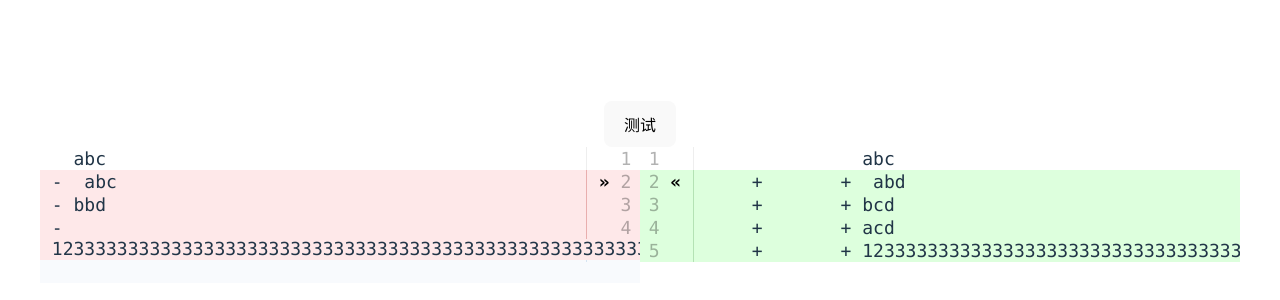
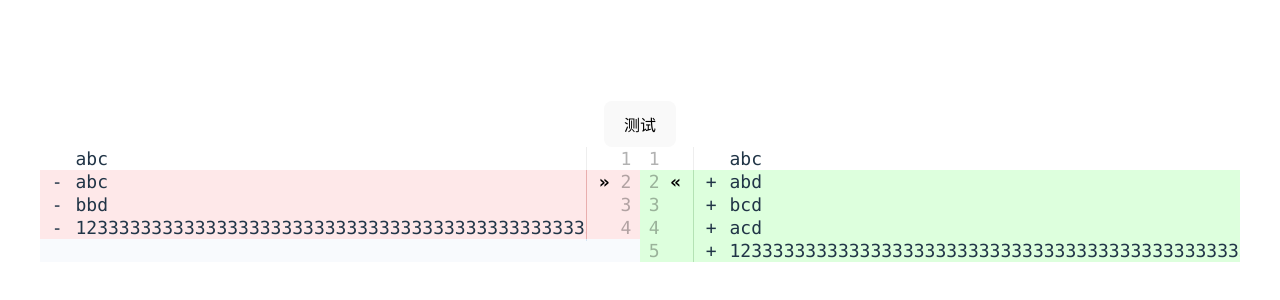
Before and after one commit to feiya1314/vue3-code-diff-merge, a Vue app: page / in a window 1280 px wide. Shown: the part 76-376 px from the top of the page. Built offline with nearby package versions, Linux system fonts and the light colour scheme.

Commit message:
优化对比列显示和可编辑及选中

```diff
--- a/src/components/code-diff-merge/SideBySideLine.vue
+++ b/src/components/code-diff-merge/SideBySideLine.vue
@@ -2,105 +2,78 @@
   <tr v-for="(n, index) in groupSize">
 
     <!-- -------------------- 右侧 文本列行号 开始------------------------>
-    <td v-if="position == 'right' && groupLines[index].status == LineStatus.ADD" class="line-num-right line-num line-add">
+    <td contenteditable="false" v-if="position == 'right' && groupLines[index].status == LineStatus.ADD" class="line-num-right line-num line-add">
       {{ groupLines[index].index }}
       <span v-if="index == 0" @click="$emit('merge-lines', 'right', groupIndex)"> <b style="color: #000000;">«&nbsp;</b></span>
       <span v-if="index > 0"> &nbsp;&nbsp; </span>
     </td>
 
-    <td v-if="position == 'right' && groupLines[index].status == LineStatus.EMPTY" class="line-num-right line-num line-empty" />
+    <td contenteditable="false" v-if="position == 'right' && groupLines[index].status == LineStatus.EMPTY" class="line-num-right line-num line-empty" />
 
-    <td v-if="position == 'right' && groupLines[index].status == LineStatus.NORMAL" class="line-num-right line-num line-normal">
+    <td contenteditable="false" v-if="position == 'right' && groupLines[index].status == LineStatus.NORMAL" class="line-num-right line-num line-normal">
       {{ groupLines[index].index }}
       &nbsp;&nbsp;
     </td>
     <!-- -------------------- 右侧 文本列行号 结束------------------------>
 
-    <!-- -------------------- 文本列处理 开始------------------------>
-    <!-- <td v-if="position == 'right'" class="change-symbol">
-      <div class="line-value-wapper change-symbol-right">
-        <span class="line-prefix line-add" v-if="groupLines[index].status == LineStatus.ADD">&nbsp;+&nbsp;</span>
-        <span class="line-prefix line-del" v-if="groupLines[index].status == LineStatus.REMOVED">&nbsp;-&nbsp;</span>
-        <span class="line-prefix line-empty" v-if="groupLines[index].status == LineStatus.EMPTY">&nbsp;&nbsp;&nbsp;</span>
-        <span class="line-prefix line-normal" v-if="groupLines[index].status == LineStatus.NORMAL">&nbsp;&nbsp;&nbsp;</span>
-      </div>
-    </td> -->
-    <td v-if="groupLines[index].status == LineStatus.ADD && position == 'right'" class="change-symbol line-prefix line-add">
-      <div class="line-value-wapper change-symbol-right">
+    <!-- 添加行diff状态符号 + 或者 — -->
+    <td contenteditable="false" v-if="groupLines[index].status == LineStatus.ADD" class="change-symbol line-prefix line-add">
+      <div :class="position == 'right' ? 'change-symbol-right' : 'change-symbol-left'">
         <span class="line-prefix line-add" v-if="groupLines[index].status == LineStatus.ADD">&nbsp;+&nbsp;</span>
       </div>
     </td>
-    <td v-if="groupLines[index].status == LineStatus.REMOVED && position == 'right'" class="change-symbol line-prefix line-del">
-      <div class="line-value-wapper change-symbol-right">
+    <td contenteditable="false" v-if="groupLines[index].status == LineStatus.REMOVED" class="change-symbol line-prefix line-del">
+      <div :class="position == 'right' ? 'change-symbol-right' : 'change-symbol-left'">
         <span class="line-prefix line-del">&nbsp;-&nbsp;</span>
       </div>
     </td>
-    <td v-if="groupLines[index].status == LineStatus.EMPTY && position == 'right'" class="change-symbol line-prefix line-empty">
-      <div class="line-value-wapper change-symbol-right">
+    <td contenteditable="false" v-if="groupLines[index].status == LineStatus.EMPTY" class="change-symbol line-prefix line-empty">
+      <div :class="position == 'right' ? 'change-symbol-right' : 'change-symbol-left'">
         <span class="line-prefix line-empty">&nbsp;&nbsp;&nbsp;</span>
       </div>
     </td>
-    <td v-if="groupLines[index].status == LineStatus.NORMAL && position == 'right'" class="change-symbol line-prefix line-normal">
-      <div class="line-value-wapper change-symbol-right">
+    <td contenteditable="false" v-if="groupLines[index].status == LineStatus.NORMAL" class="change-symbol line-prefix line-normal">
+      <div :class="position == 'right' ? 'change-symbol-right' : 'change-symbol-left'">
         <span class="line-prefix line-normal">&nbsp;&nbsp;&nbsp;</span>
       </div>
     </td>
-    <!-- <td v-if="position == 'left'" class="change-symbol">
-      <div class="line-value-wapper change-symbol-left">
-        <span class="line-prefix line-add" v-if="groupLines[index].status == LineStatus.ADD">&nbsp;+&nbsp;</span>
-        <span class="line-prefix line-del" v-if="groupLines[index].status == LineStatus.REMOVED">&nbsp;-&nbsp;</span>
-        <span class="line-prefix line-empty" v-if="groupLines[index].status == LineStatus.EMPTY">&nbsp;&nbsp;&nbsp;</span>
-        <span class="line-prefix line-normal" v-if="groupLines[index].status == LineStatus.NORMAL">&nbsp;&nbsp;&nbsp;</span>
-      </div>
-    </td> -->
+
+    <!-- -----------------------  文本列填充实际值 开始 -------------------------------------------------- -->
     <td v-if="groupLines[index].status == LineStatus.REMOVED" class="line-value line-del">
-      <div class="line-value-wapper">
-        <span v-if="position == 'right'" class="line-prefix">&nbsp;&nbsp;&nbsp;&nbsp;&nbsp;&nbsp;</span>
-        <span class="line-prefix">&nbsp;-&nbsp;</span>
+      <div class="line-value-wapper" :class="position == 'right' ? 'line-value-wapper-right' : 'line-value-wapper-left'">
         <span class="line-ctn">{{ groupLines[index].value }}</span>
-        <span v-if="position == 'left'" class="line-prefix">&nbsp;&nbsp;&nbsp;&nbsp;&nbsp;&nbsp;</span>
-        <span v-if="position == 'right'" class="line-prefix">&nbsp;</span>
       </div>
     </td>
 
     <td v-if="groupLines[index].status == LineStatus.ADD" class="line-value line-add">
-      <div class="line-value-wapper">
-        <span v-if="position == 'right'" class="line-prefix">&nbsp;&nbsp;&nbsp;&nbsp;&nbsp;&nbsp;</span>
-        <span class="line-prefix">+&nbsp;</span>
+      <div class="line-value-wapper" :class="position == 'right' ? 'line-value-wapper-right' : 'line-value-wapper-left'">
         <span class="line-ctn">{{ groupLines[index].value }}</span>
-        <span v-if="position == 'left'" class="line-prefix">&nbsp;&nbsp;&nbsp;&nbsp;&nbsp;&nbsp;</span>
-        <span v-if="position == 'right'" class="line-prefix">&nbsp;</span>
       </div>
     </td>
 
     <td v-if="groupLines[index].status == LineStatus.EMPTY" class="line-value line-empty">
       <div class="line-value-wapper">
-        <span class="line-prefix">&nbsp;&nbsp;&nbsp;</span>
         <span class="line-ctn"><br></span>
       </div>
     </td>
 
     <td v-if="groupLines[index].status == LineStatus.NORMAL" class="line-value line-normal">
-      <div class="line-value-wapper">
-        <span v-if="position == 'right'" class="line-prefix">&nbsp;&nbsp;&nbsp;&nbsp;&nbsp;</span>
-        <span class="line-prefix">&nbsp;&nbsp;&nbsp;</span>
+      <div class="line-value-wapper" :class="position == 'right' ? 'line-value-wapper-right' : 'line-value-wapper-left'">
         <span class="line-ctn">{{ groupLines[index].value }}</span>
-        <span v-if="position == 'left'" class="line-prefix">&nbsp;&nbsp;&nbsp;&nbsp;&nbsp;&nbsp;</span>
-        <span v-if="position == 'right'" class="line-prefix">&nbsp;</span>
       </div>
     </td>
     <!-- -------------------- 文本列处理 结束------------------------>
 
     <!-- -------------------- 左侧 文本列行号 开始------------------------>
-    <td v-if="position == 'left' && groupLines[index].status == LineStatus.REMOVED" class="line-num-left line-num line-del">
+    <td contenteditable="false" v-if="position == 'left' && groupLines[index].status == LineStatus.REMOVED" class="line-num-left line-num line-del">
       <span v-if="index == 0" @click="$emit('merge-lines', 'left', groupIndex)"> <b style="color: #000000;">&nbsp;» </b></span>
       <span v-if="index > 0"> &nbsp;&nbsp; </span>
       {{ groupLines[index].index }}
     </td>
 
-    <td v-if="position == 'left' && groupLines[index].status == LineStatus.EMPTY" class="line-num-left line-num line-empty" />
+    <td contenteditable="false" v-if="position == 'left' && groupLines[index].status == LineStatus.EMPTY" class="line-num-left line-num line-empty" />
 
-    <td v-if="position == 'left' && groupLines[index].status == LineStatus.NORMAL" class="line-num-left line-num line-normal">
+    <td contenteditable="false" v-if="position == 'left' && groupLines[index].status == LineStatus.NORMAL" class="line-num-left line-num line-normal">
       &nbsp;&nbsp;
       {{ groupLines[index].index }}
     </td>
@@ -193,7 +166,7 @@ export default defineComponent({
 }
 
 .change-symbol-right {
-  margin-left: 100px;
+  margin-left: 3em;
 }
 
 /* span::before{
@@ -205,6 +178,14 @@ export default defineComponent({
 
 .line-value-wapper {
   width: 100%;
+}
+
+.line-value-wapper-left {
+  margin-right: 3.5em;
+}
+
+.line-value-wapper-right {
+  margin-right: 0.5em;
 }
 
 .line-num {
```
